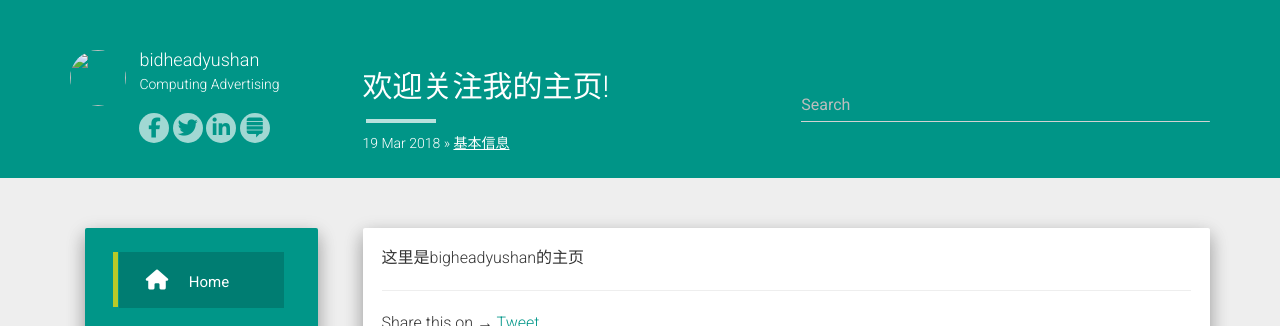
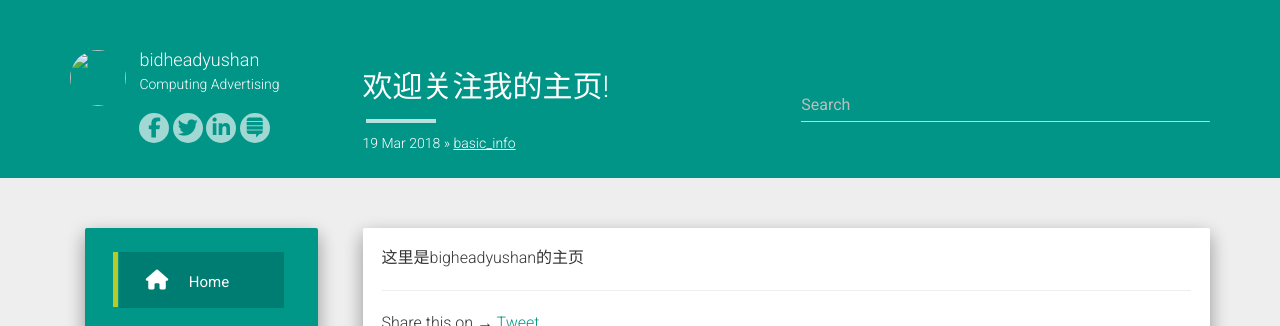
Before and after one commit to bigheadyushan/bigheadyushan, a Jekyll site: the page built from _posts/2015-07-11-welcome-to-jekyll.md, in a window 1280 px wide. Shown: the top 326 px of the page. Built offline with Jekyll 4.4.1, drawn with Linux system fonts in a browser that asks for light colours; nearby versions of some CDN libraries; comment, search, counter and statistics services are not loaded.

Commit message:
Update 2015-07-11-welcome-to-jekyll.md

```diff
--- a/_posts/2015-07-11-welcome-to-jekyll.md
+++ b/_posts/2015-07-11-welcome-to-jekyll.md
@@ -2,6 +2,6 @@
 layout: post
 title:  "欢迎关注我的主页!"
 date:   2018-03-19 13:27:39
-categories: 基本信息
+categories: basic_info
 ---
 这里是bigheadyushan的主页
```
